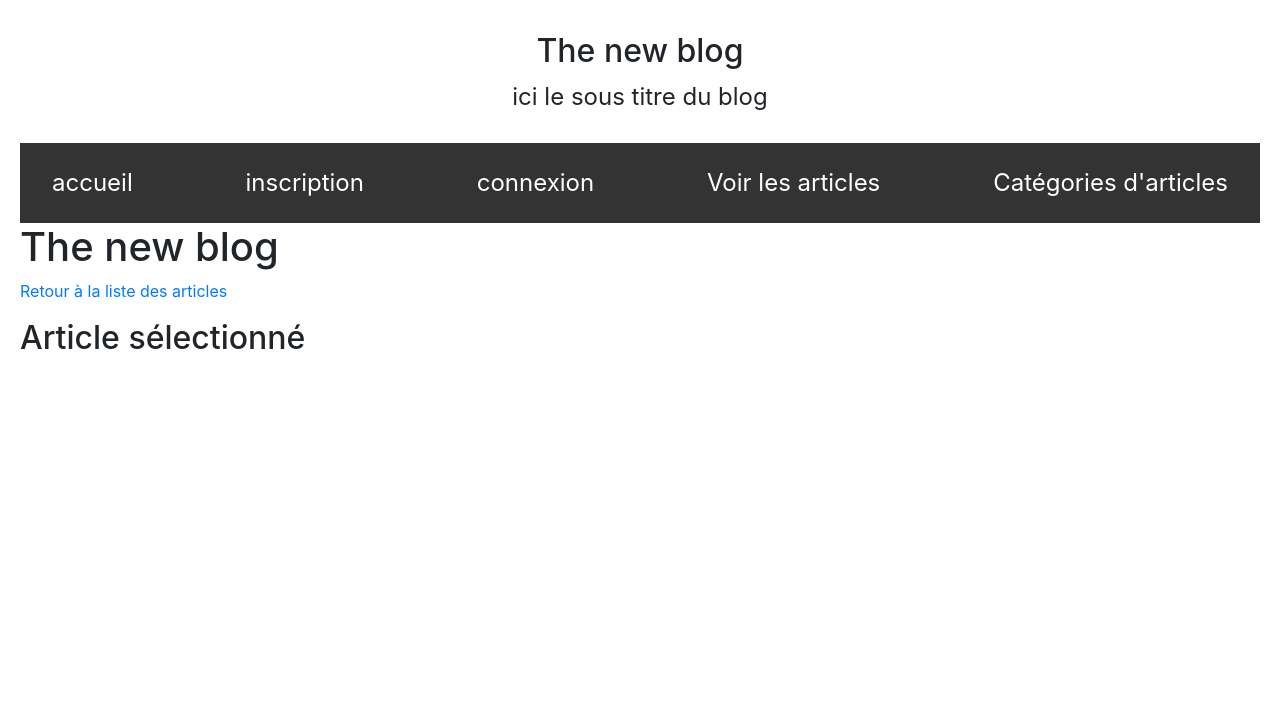
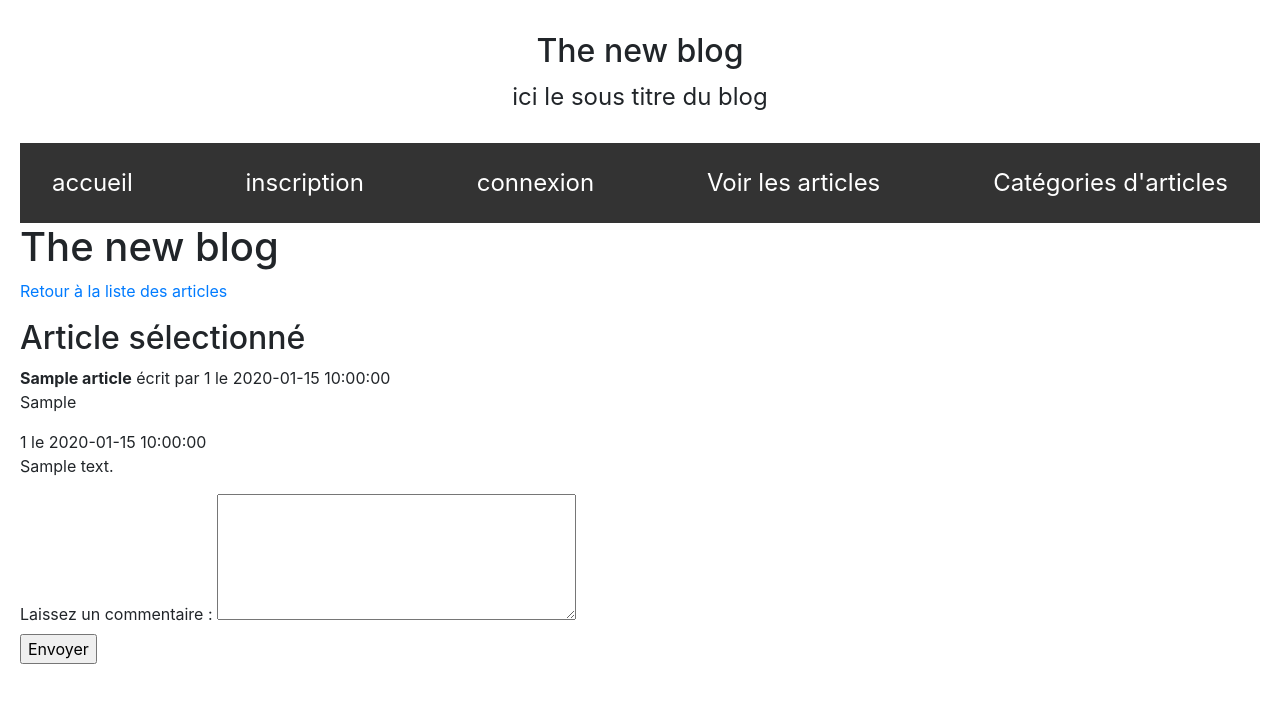
Before and after one commit to cecile-wojnowski/blog, a PHP site: page /article.php?id=1 in a window 1280 px wide. Shown: the top 703 px of the page. Run offline with PHP 8.4, Linux system fonts and the light colour scheme; tables that the repository leaves empty or names only in its code hold one stand-in row (values such as "Sample post"); data that the repository does not hold is empty; some libraries are stand-ins or nearby versions.

Commit message:
Formulaire d'ajout + affichage des commentaires

```diff
--- a/article.php
+++ b/article.php
@@ -1,3 +1,6 @@
+<?php
+
+  ?>
 <!DOCTYPE html>
 <html>
     <head>
@@ -35,8 +38,10 @@
   <?php
   # Joindre Article et Utilisateurs pour afficher le login dans "écrit par"
   // Récupération des articles
+  if(isset($_GET['id']))
+  {
     $req = $bdd->prepare('SELECT id_utilisateur, titre, article, date FROM articles WHERE id  = ?');
-  $req->execute(array($_GET['article']));
+    $req->execute(array($_GET['id'])); # Ne fonctionne pas
 
     while ($donnees = $req->fetch())
     {
@@ -45,16 +50,45 @@
         écrit par <?php echo htmlspecialchars($donnees['id_utilisateur']); ?>
         le <?php echo $donnees['date']; ?><br>
       <?php echo htmlspecialchars($donnees['article']); ?></p>
-
     <?php
     } // Fin de la boucle des articles
     $req->closeCursor();
+  }
+  ?>
 
-  # Afficher les commentaires et le formulaire d'ajout de commentaires
+  <?php
+    $req = $bdd->prepare('SELECT * FROM commentaires');
+    $req->execute();
+
+    while ($donnees = $req->fetch())
+    {
     ?>
-  <form class="ajout_commentaire" action="article.php" method="post">
+      <p> <?php echo htmlspecialchars($donnees['id_utilisateur']); ?>
+        le <?php echo $donnees['date']; ?><br>
+      <?php echo htmlspecialchars($donnees['commentaire']); ?></p>
+
+    <?php
+    } // Fin de la boucle des commentaires
+    $req->closeCursor();
+
+    if(isset($_POST['commentaire'])){
+      $commentaire = $_POST['commentaire'];
+      $req = $bdd->prepare("INSERT INTO commentaires(commentaire, date) VALUES('$commentaire', NOW())");
+      $req->execute();
+      header("Refresh:0");
+    }
+    ?>
+
+  <form class="form_commentaire" action="article.php" method="post" name="commentaire">
+    <div class="ajout_commentaire">
+      <label> Laissez un commentaire :</label>
+      <textarea id = "commentaire" name="commentaire" value="" rows="5" cols="33"></textarea>
+    </div>
+
+    <div class="submit_commentaire">
+      <input type="submit" value="Envoyer">
+    </div>
   </form>
-
 
   </body>
 </html>
--- a/articles.php
+++ b/articles.php
@@ -58,7 +58,7 @@
                 <p>  <?php echo htmlspecialchars($donnees['article']); ?> </p>
                 <h5>le <?php echo $donnees['date']; ?></h5>
 
-              <em><a href="article.php?article=<?php echo $donnees['id']; ?>"  >voir l'article</a></em>
+              <em><a href="article.php?id=<?php echo $donnees['id']; ?>">voir l'article</a></em>
             </div>
           </div>
           <?php
@@ -82,7 +82,7 @@
               <p>  <?php echo htmlspecialchars($donnees['article']); ?> </p>
               <h5>le <?php echo $donnees['date']; ?></h5>
 
-            <em><a href="article.php?article=<?php echo $donnees['id']; ?>"  >voir l'article</a></em>
+            <em><a href="article.php?id=<?php echo $donnees['id']; ?>">voir l'article</a></em>
           </div>
         </div>
         <?php
```
Lines whose indentation alone changed are shown as unchanged.
